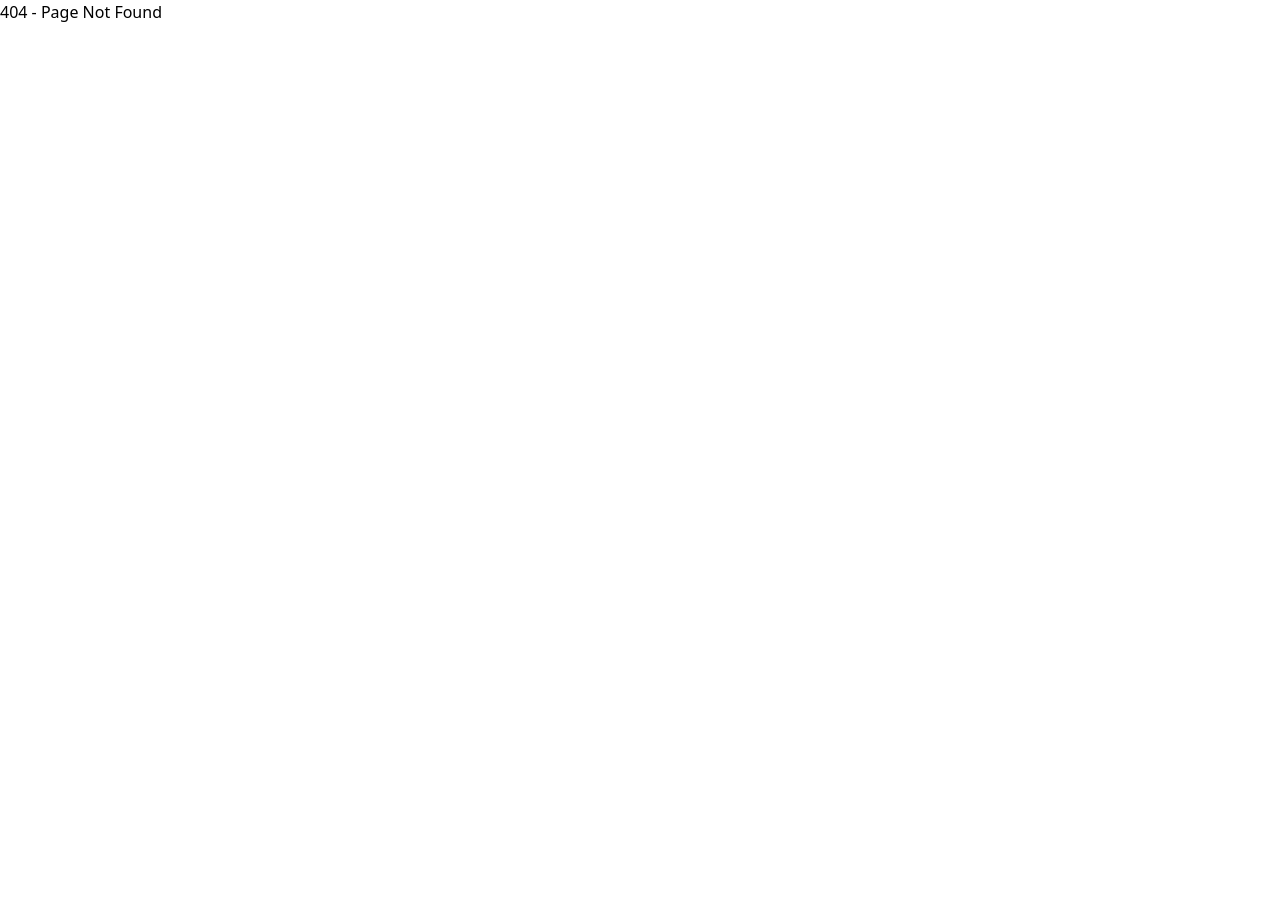
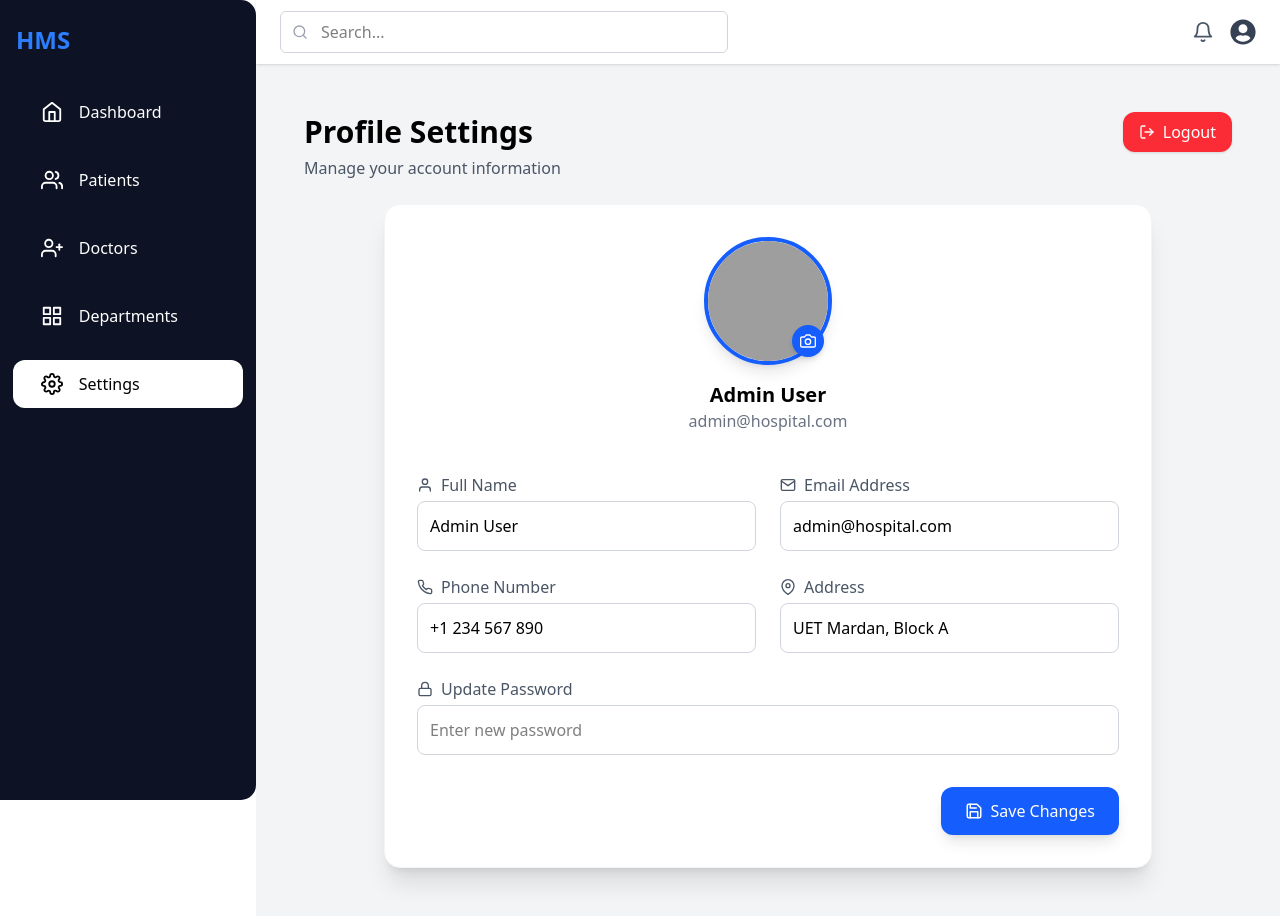
Before and after one commit to Aurang-zaib-Rehman/HMS-Admin-Dashboard, a React (Vite) app: page /settings in a window 1280 px wide. Before the commit this address had no page. Before the commit the page ends 800 px from the top, so only its background shows below. Built offline with nearby package versions, Linux system fonts and the light colour scheme; grey boxes are pictures that could not be loaded.

Commit message:
design the profile page

```diff
--- a/src/Pages/routes/AppRoutes.jsx
+++ b/src/Pages/routes/AppRoutes.jsx
@@ -57,7 +57,7 @@ const AppRoutes = ({ patients, setPatients, doctors, setDoctors }) => {
         <Route path="/departments/add" element={<AddDepartments />} />
 
         {/* Settings */}
-        <Route path="/settings/profile" element={<ProfileSettings />} />
+        <Route path="/settings" element={<ProfileSettings />} />
 
       </Route>
 
--- a/src/Pages/settings/ProfileSettings.jsx
+++ b/src/Pages/settings/ProfileSettings.jsx
@@ -1,11 +1,213 @@
-import React from 'react'
+import React, { useState, useRef, useEffect } from "react";
+import { motion } from "framer-motion";
+import {
+  FiUser,
+  FiMail,
+  FiPhone,
+  FiMapPin,
+  FiLock,
+  FiCamera,
+  FiSave,
+  FiLogOut,
+} from "react-icons/fi";
+import { useNavigate } from "react-router-dom";
 
-function ProfileSettings() {
+const ProfileSettings = () => {
+  const navigate = useNavigate();
+  const filePicker = useRef(null);
+
+  // Load saved data or default
+  const [profile, setProfile] = useState(() => {
+    const stored = localStorage.getItem("profileData");
+    return stored
+      ? JSON.parse(stored)
+      : {
+          name: "Admin User",
+          email: "admin@hospital.com",
+          phone: "+1 234 567 890",
+          address: "UET Mardan, Block A",
+          password: "",
+          image: "https://i.pravatar.cc/150?img=13",
+        };
+  });
+
+  // Handle form changes
+  const handleChange = (e) => {
+    setProfile({
+      ...profile,
+      [e.target.name]: e.target.value,
+    });
+  };
+
+  // Handle image picking
+  const handleImageSelect = (e) => {
+    const file = e.target.files[0];
+    if (!file) return;
+
+    const reader = new FileReader();
+    reader.onload = () => {
+      setProfile((prev) => ({ ...prev, image: reader.result }));
+    };
+    reader.readAsDataURL(file);
+  };
+
+  // Save to localStorage
+  const handleSave = () => {
+    localStorage.setItem("profileData", JSON.stringify(profile));
+    alert("Profile updated successfully!");
+  };
+
+  // Logout
+  const handleLogout = () => {
+    localStorage.removeItem("profileData");
+    navigate("/");
+  };
+
   return (
-    <>
-      <h1>ProfileSettings....</h1>
-    </>
-  )
-}
+    <div className="p-6">
 
-export default ProfileSettings
+      {/* Header + Logout */}
+      <div className="flex justify-between items-center">
+        <h1 className="text-3xl font-semibold">Profile Settings</h1>
+
+        <button
+          onClick={handleLogout}
+          className="px-4 py-2 bg-red-500 text-white rounded-xl flex items-center gap-2 shadow hover:bg-red-600"
+        >
+          <FiLogOut /> Logout
+        </button>
+      </div>
+
+      <p className="text-gray-600 mt-1">Manage your account information</p>
+
+      {/* Hidden File Picker */}
+      <input
+        type="file"
+        accept="image/*"
+        className="hidden"
+        ref={filePicker}
+        onChange={handleImageSelect}
+      />
+
+      <motion.div
+        initial={{ opacity: 0, y: 40 }}
+        animate={{ opacity: 1, y: 0 }}
+        className="mt-6 bg-white rounded-2xl shadow-xl p-8 border border-gray-100 max-w-3xl mx-auto"
+      >
+        {/* Profile Photo */}
+        <div className="flex flex-col items-center">
+          <div className="relative">
+            <img
+              src={profile.image}
+              className="w-32 h-32 rounded-full object-cover border-4 border-blue-600 shadow-lg"
+            />
+
+            {/* Camera button */}
+            <button
+              onClick={() => filePicker.current.click()}
+              className="absolute bottom-2 right-2 bg-blue-600 text-white p-2 rounded-full shadow-md hover:bg-blue-700"
+            >
+              <FiCamera size={16} />
+            </button>
+          </div>
+
+          <h2 className="text-xl font-semibold mt-4">{profile.name}</h2>
+          <p className="text-gray-500">{profile.email}</p>
+        </div>
+
+        {/* Form Section */}
+        <div className="grid grid-cols-1 md:grid-cols-2 gap-6 mt-10">
+
+          {/* Name */}
+          <div>
+            <label className="text-gray-600 font-medium flex items-center gap-2 mb-1">
+              <FiUser /> Full Name
+            </label>
+            <input
+              type="text"
+              name="name"
+              placeholder={profile.name}
+              value={profile.name}
+              onChange={handleChange}
+              className="w-full p-3 rounded-lg border border-gray-300 focus:ring-2 focus:ring-blue-500 outline-none"
+            />
+          </div>
+
+          {/* Email */}
+          <div>
+            <label className="text-gray-600 font-medium flex items-center gap-2 mb-1">
+              <FiMail /> Email Address
+            </label>
+            <input
+              type="email"
+              name="email"
+              placeholder={profile.email}
+              value={profile.email}
+              onChange={handleChange}
+              className="w-full p-3 rounded-lg border border-gray-300 focus:ring-2 focus:ring-blue-500 outline-none"
+            />
+          </div>
+
+          {/* Phone */}
+          <div>
+            <label className="text-gray-600 font-medium flex items-center gap-2 mb-1">
+              <FiPhone /> Phone Number
+            </label>
+            <input
+              type="text"
+              name="phone"
+              placeholder={profile.phone}
+              value={profile.phone}
+              onChange={handleChange}
+              className="w-full p-3 rounded-lg border border-gray-300 focus:ring-2 focus:ring-blue-500 outline-none"
+            />
+          </div>
+
+          {/* Address */}
+          <div>
+            <label className="text-gray-600 font-medium flex items-center gap-2 mb-1">
+              <FiMapPin /> Address
+            </label>
+            <input
+              type="text"
+              name="address"
+              placeholder={profile.address}
+              value={profile.address}
+              onChange={handleChange}
+              className="w-full p-3 rounded-lg border border-gray-300 focus:ring-2 focus:ring-blue-500 outline-none"
+            />
+          </div>
+
+          {/* Password */}
+          <div className="md:col-span-2">
+            <label className="text-gray-600 font-medium flex items-center gap-2 mb-1">
+              <FiLock /> Update Password
+            </label>
+            <input
+              type="password"
+              name="password"
+              placeholder="Enter new password"
+              value={profile.password}
+              onChange={handleChange}
+              className="w-full p-3 rounded-lg border border-gray-300 focus:ring-2 focus:ring-blue-500 outline-none"
+            />
+          </div>
+        </div>
+
+        {/* Save Button */}
+        <div className="flex justify-end mt-8">
+          <motion.button
+            whileTap={{ scale: 0.9 }}
+            onClick={handleSave}
+            className="px-6 py-3 bg-blue-600 text-white rounded-xl flex items-center gap-2 shadow-lg hover:bg-blue-700"
+          >
+            <FiSave size={18} />
+            Save Changes
+          </motion.button>
+        </div>
+      </motion.div>
+    </div>
+  );
+};
+
+export default ProfileSettings;
```
